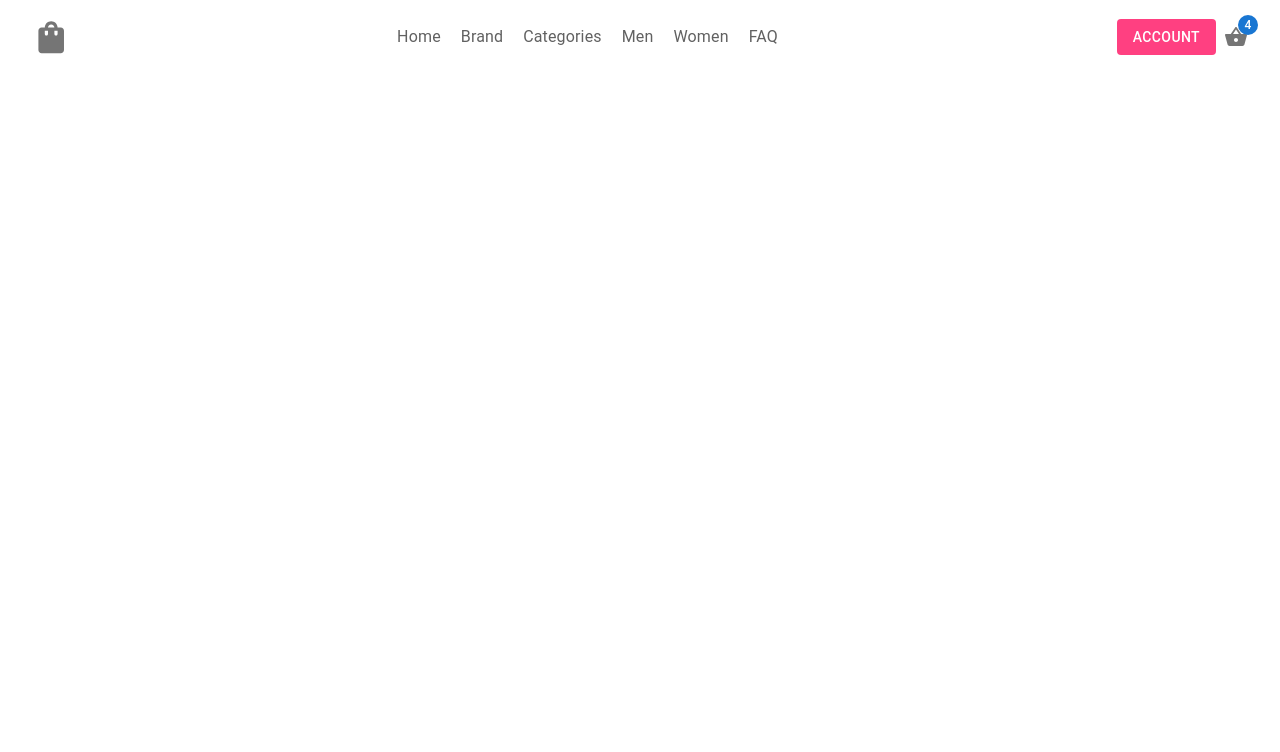
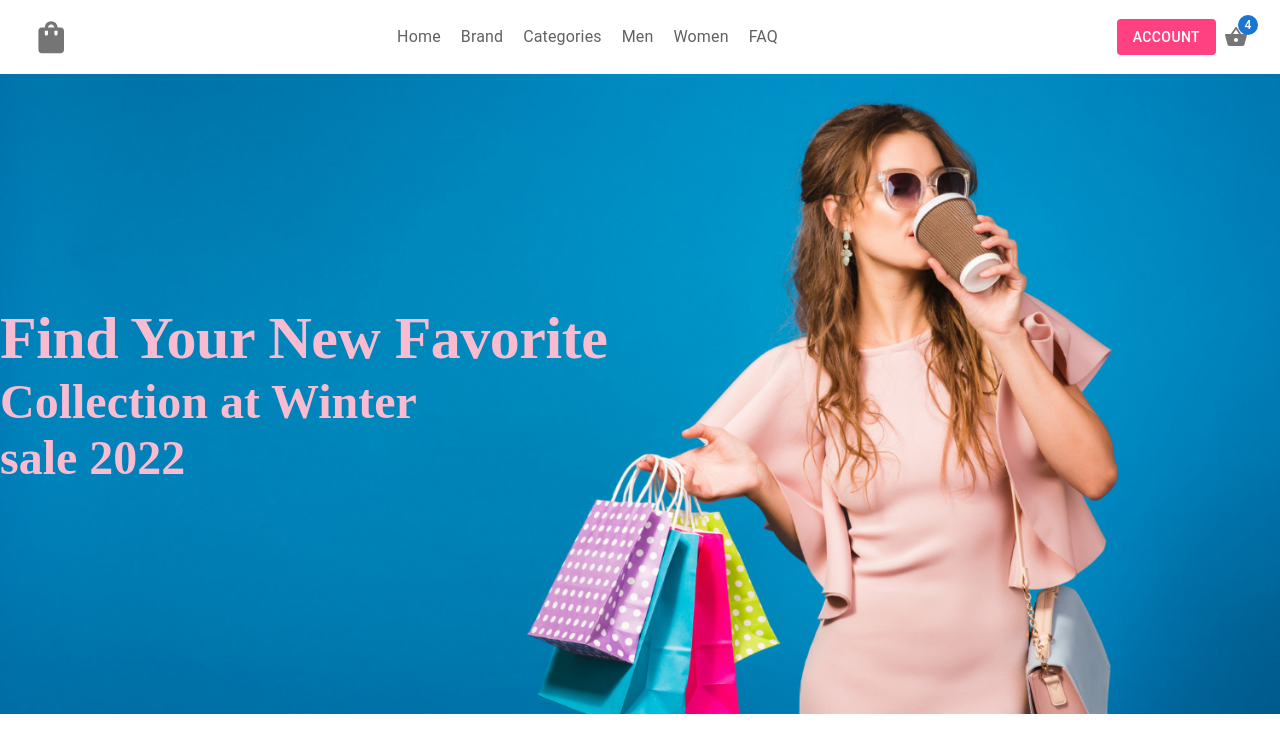
Before and after one commit to yayasane/ecommerce-design-materialui-5, a React (Create React App) app: page / in a window 1280 px wide. Shown: the top 752 px of the page. Built offline with nearby package versions, Linux system fonts and the light colour scheme.

Commit message:
Add Header component

```diff
--- a/src/App.js
+++ b/src/App.js
@@ -1,10 +1,11 @@
-const { Button } = require('@mui/material')
-const { default: Navbar } = require('./components/Navbar/Navbar')
+import Header from './components/Header/Header'
+import Navbar from './components/Navbar/Navbar'
 
 function App() {
   return (
     <>
       <Navbar />
+      <Header />
     </>
   )
 }
--- /dev/null
+++ b/src/components/Header/Header.jsx
@@ -0,0 +1,46 @@
+import { Box, Typography } from '@mui/material'
+
+const Header = () => {
+  return (
+    <Box
+      sx={{
+        minHeight: '80vh',
+        background: 'url(images/header.jpg)',
+        backgroundSize: 'cover',
+        backgroundRepeat: 'none',
+      }}
+    >
+      <Box
+        component="div"
+        sx={{
+          display: 'flex',
+          flexDirection: 'column',
+          justifyContent: 'center',
+          alignItems: 'flex-start',
+          height: '80vh',
+        }}
+      >
+        <Typography
+          variant="h2"
+          sx={{ fontFamily: 'cursive', fontWeight: 'bold', color: '#f8bbd0' }}
+        >
+          Find Your New Favorite
+        </Typography>
+        <Typography
+          variant="h3"
+          sx={{ fontFamily: 'cursive', fontWeight: 'bold', color: '#f8bbd0' }}
+        >
+          Collection at Winter
+        </Typography>
+        <Typography
+          variant="h3"
+          sx={{ fontFamily: 'cursive', fontWeight: 'bold', color: '#f8bbd0' }}
+        >
+          sale 2022
+        </Typography>
+      </Box>
+    </Box>
+  )
+}
+
+export default Header
```
Also changed, not shown: public/images/header.jpg (added).
